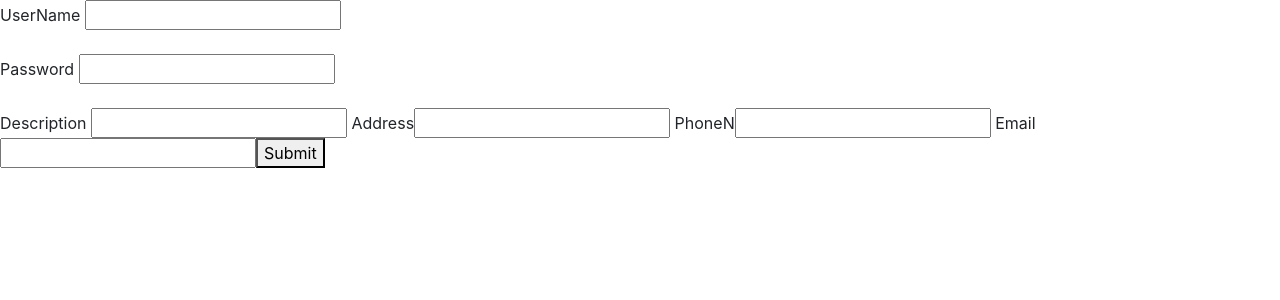
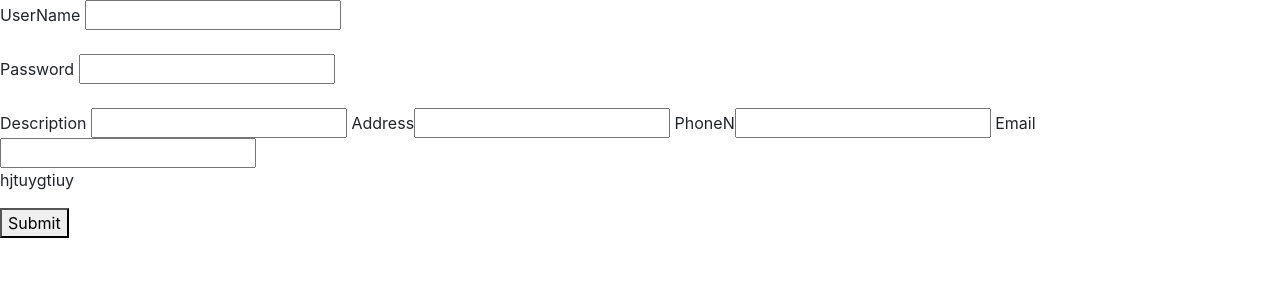
Before and after one commit to gitBishal/Angular, an Angular app: page / in a window 1280 px wide. Shown: the top 300 px of the page. Built offline with nearby package versions, Linux system fonts and the light colour scheme.

Commit message:
paragraph added

```diff
--- a/src/app/app.component.html
+++ b/src/app/app.component.html
@@ -53,6 +53,7 @@
   Address<input type="text" name="address" />
   PhoneN<input type="text" name="phonen" />
   Email<input  type="text" name="email"/>
+  <p>hjtuygtiuy</p>
   <button (click)="Submit()">Submit</button>
 </form>
 
```
